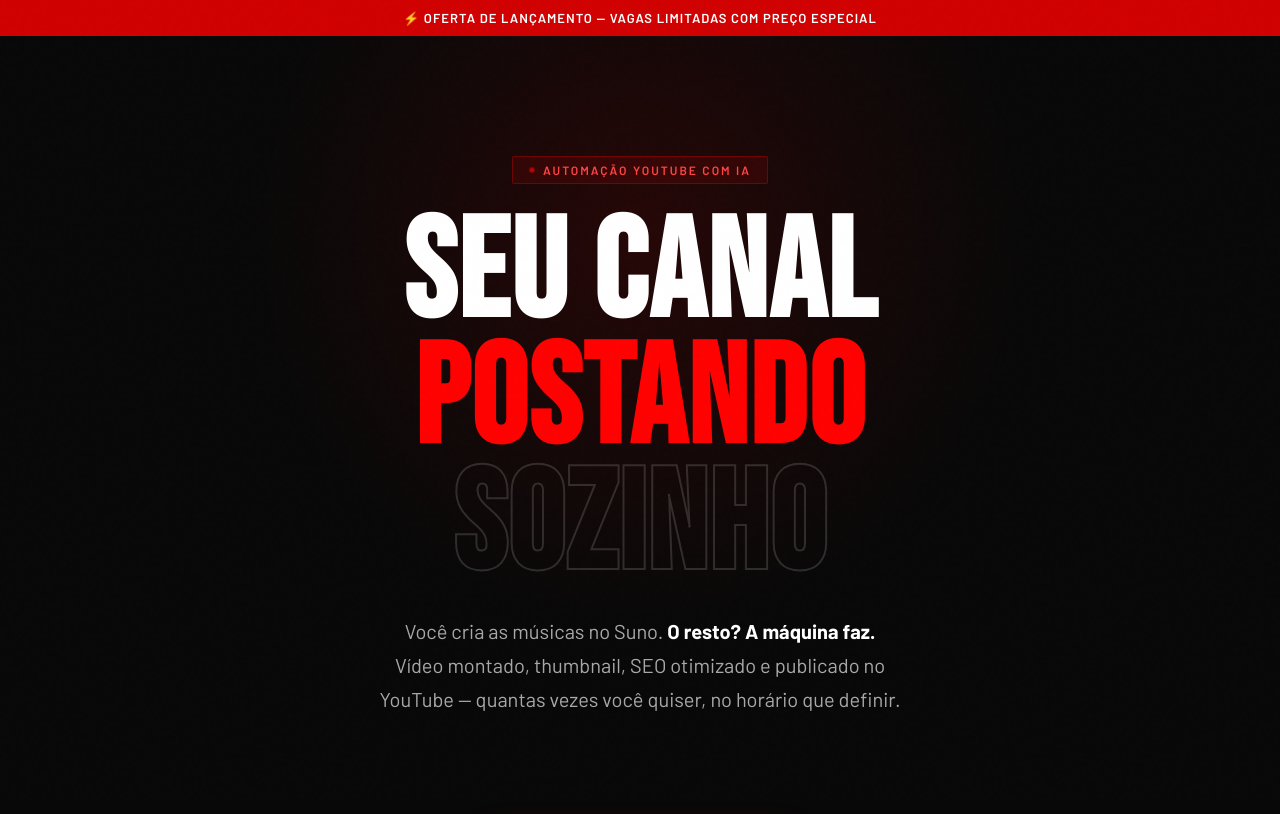
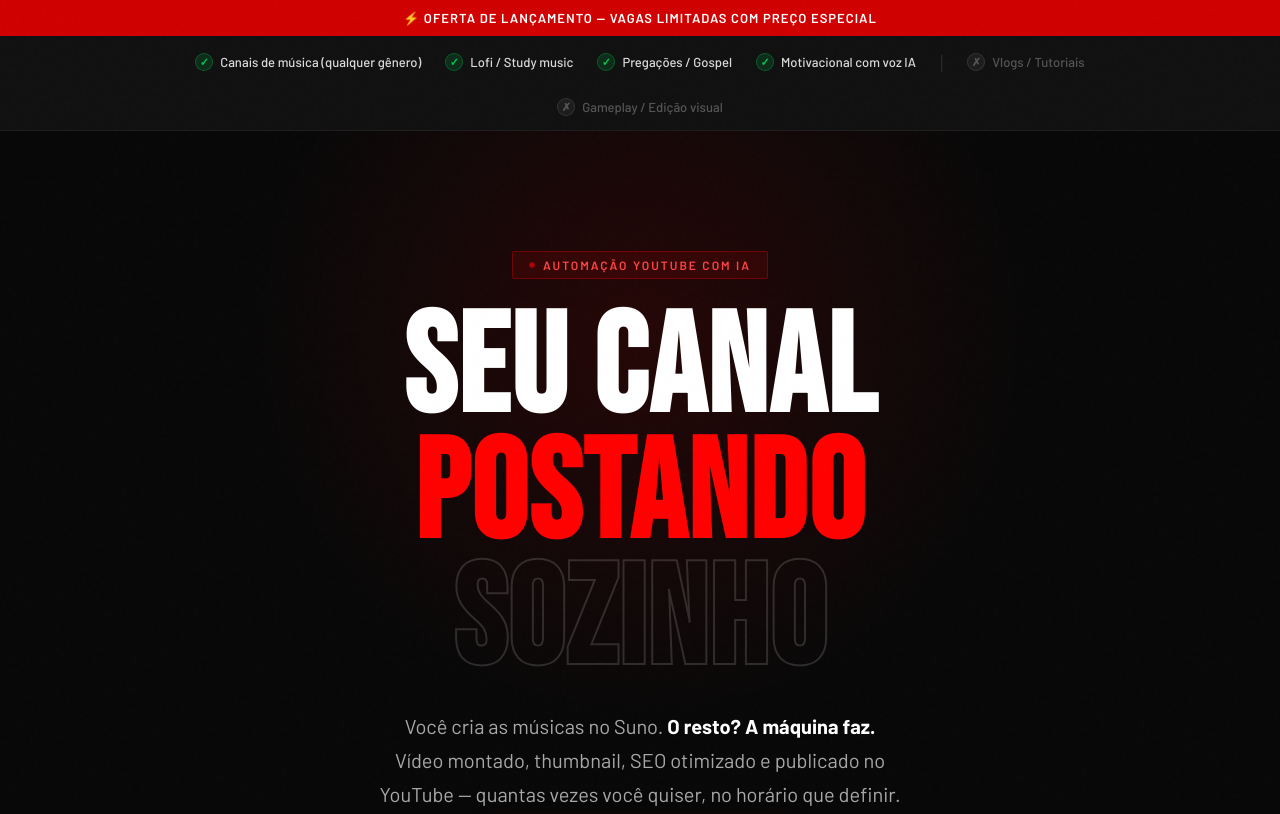
Before and after one commit to automaticflowai-collab/yt-automator-vendas, a plain HTML site: page index.html in a window 1280 px wide. Shown: the top 814 px of the page. Drawn offline with Linux system fonts and the light colour scheme.

Commit message:
Update index.html

```diff
--- a/index.html
+++ b/index.html
@@ -59,6 +59,49 @@ body::after {
   animation: barPulse 3s infinite;
 }
 @keyframes barPulse { 0%,100%{background:var(--red)} 50%{background:var(--red2)} }
+
+.target-bar {
+  background: var(--dark);
+  border-bottom: 1px solid rgba(255,255,255,0.06);
+  padding: 14px 24px;
+}
+
+.target-bar-inner {
+  max-width: 960px;
+  margin: 0 auto;
+  display: flex;
+  align-items: center;
+  justify-content: center;
+  gap: 24px;
+  flex-wrap: wrap;
+}
+
+.target-item {
+  display: flex;
+  align-items: center;
+  gap: 7px;
+  font-size: 13px;
+  font-weight: 500;
+}
+
+.target-item.yes { color: rgba(255,255,255,0.85); }
+.target-item.no { color: var(--gray2); }
+
+.target-icon {
+  width: 18px; height: 18px;
+  border-radius: 50%;
+  display: flex;
+  align-items: center;
+  justify-content: center;
+  font-size: 11px;
+  font-weight: 700;
+  flex-shrink: 0;
+}
+
+.target-item.yes .target-icon { background: rgba(0,200,83,0.15); color: var(--green); border: 1px solid rgba(0,200,83,0.3); }
+.target-item.no .target-icon { background: rgba(255,255,255,0.05); color: var(--gray2); border: 1px solid rgba(255,255,255,0.1); }
+
+.target-sep { color: rgba(255,255,255,0.1); font-size: 20px; }
 
 /* ── HERO ── */
 .hero {
@@ -827,6 +870,36 @@ footer {
   ⚡ Oferta de lançamento — vagas limitadas com preço especial
 </div>
 
+<div class="target-bar">
+  <div class="target-bar-inner">
+    <div class="target-item yes">
+      <span class="target-icon">✓</span>
+      <span>Canais de música (qualquer gênero)</span>
+    </div>
+    <div class="target-item yes">
+      <span class="target-icon">✓</span>
+      <span>Lofi / Study music</span>
+    </div>
+    <div class="target-item yes">
+      <span class="target-icon">✓</span>
+      <span>Pregações / Gospel</span>
+    </div>
+    <div class="target-item yes">
+      <span class="target-icon">✓</span>
+      <span>Motivacional com voz IA</span>
+    </div>
+    <div class="target-sep">|</div>
+    <div class="target-item no">
+      <span class="target-icon">✗</span>
+      <span>Vlogs / Tutoriais</span>
+    </div>
+    <div class="target-item no">
+      <span class="target-icon">✗</span>
+      <span>Gameplay / Edição visual</span>
+    </div>
+  </div>
+</div>
+
 <!-- HERO -->
 <section class="hero">
   <div class="hero-left">
@@ -1051,7 +1124,7 @@ footer {
         <li>Workflow n8n completo e pronto para usar</li>
         <li>Guia passo a passo de instalação</li>
         <li>Jarvis — suporte técnico com IA 24/7</li>
-        <li>Funciona com qualquer canal do YouTube</li>
+        <li>Funciona para compilações de áudio: música, lofi, pregações, motivacional</li>
         <li>Custo de operação: menos de U$5/mês</li>
         <li>Atualizações gratuitas para sempre</li>
       </ul>
@@ -1084,10 +1157,10 @@ footer {
 
   <div class="faq-item" onclick="toggleFaq(this)">
     <div class="faq-question">
-      Funciona para qualquer nicho de música?
+      Para que tipo de canal funciona?
       <div class="faq-toggle">+</div>
     </div>
-    <div class="faq-answer">Sim. A automação foi construída para corridos tumbados mas funciona para qualquer nicho de compilação musical. Você adapta o prompt da IA para o seu estilo e canal.</div>
+    <div class="faq-answer">Esta automação é exclusiva para canais de COMPILAÇÃO DE ÁUDIO — música (qualquer gênero), lofi, pregações, frases motivacionais com voz, nature sounds, etc. NÃO funciona para vlogs, tutoriais, gameplay ou qualquer vídeo que precise de edição visual. Se seu canal posta vídeos com imagem em movimento, esta solução não é para você.</div>
   </div>
 
   <div class="faq-item" onclick="toggleFaq(this)">
```
